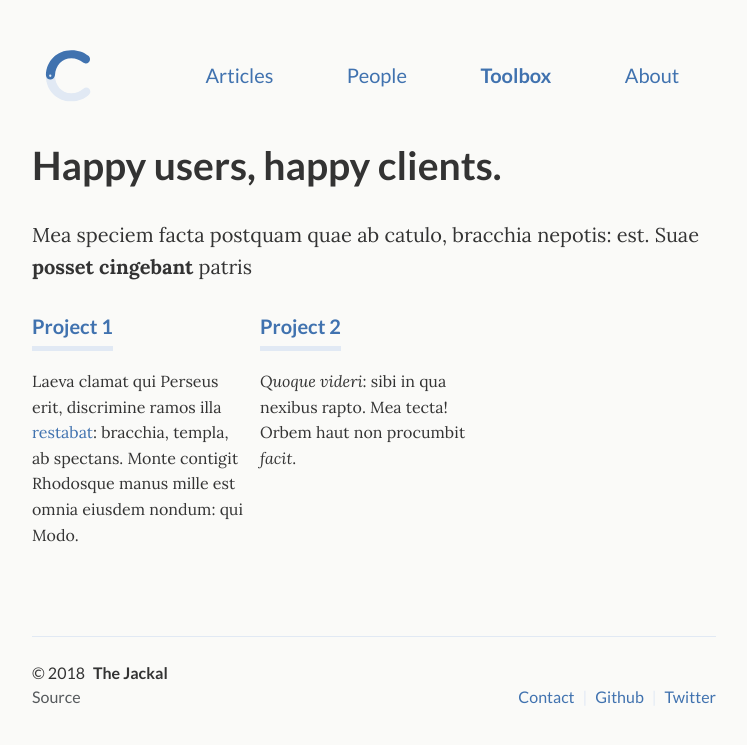
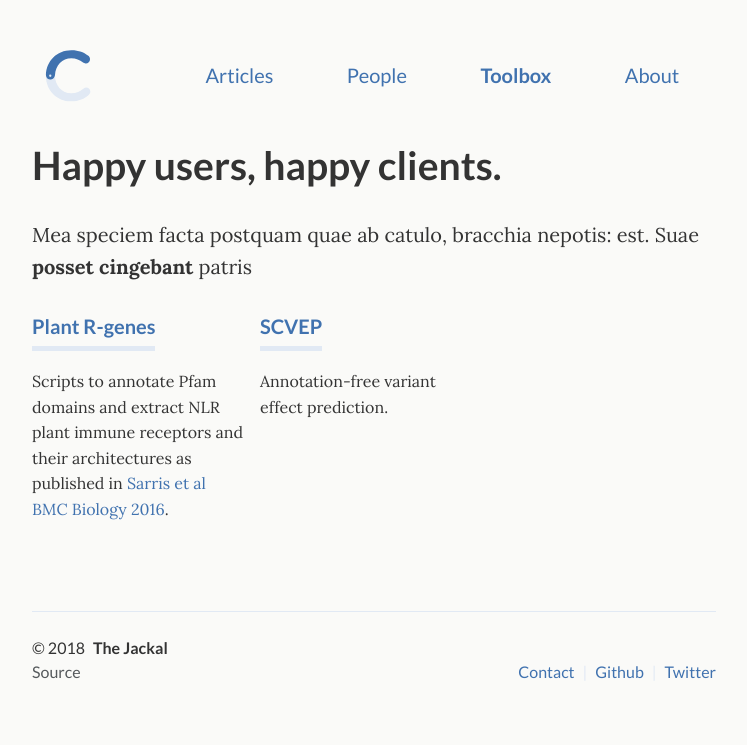
Before and after one commit to crimsonmonkey/crimsonmonkey.github.io, a Jekyll site: the page built from _pages/work.html, in a window 1280 px wide. Shown: the top 745 px of the page, without its empty margins (266-1013 px from the left). Built offline with Jekyll 4.4.1, drawn with Linux system fonts in a browser that asks for light colours.

Commit message:
Update from Forestry.io - _pages/work.html

```diff
--- a/_pages/work.html
+++ b/_pages/work.html
@@ -3,24 +3,23 @@ layout: page
 title: Toolbox
 subtitle: Happy users, happy clients.
 desc: Happy users, happy clients.
-permalink: /toolbox/
+permalink: "/toolbox/"
 ---
-
 <p>Mea speciem facta postquam quae ab catulo, bracchia nepotis: est. Suae <strong>posset cingebant</strong> patris</p>
 
 <div class="projects">
   <div class="grid no-gutters">
     <div class="unit one-third">
       <div class="project">
-        <h4 class="project-title"><a href="sample-work/">Project 1</a></h4>
-        <p>Laeva clamat qui Perseus erit, discrimine ramos illa <a href="sample-work/">restabat</a>: bracchia, templa, ab spectans. Monte contigit Rhodosque manus mille est omnia eiusdem nondum: qui Modo.</p>
+        <h4 class="project-title"><a href="https://github.com/krasileva-group/plant_rgenes">Plant R-genes</a></h4>
+        <p>Scripts to annotate Pfam domains and extract NLR plant immune receptors&nbsp;<span style="font-size: 1rem;">and their  architectures as published in <a href="https://bmcbiol.biomedcentral.com/articles/10.1186/s12915-016-0228-7">Sarris et al BMC Biology 2016</a>.</span></p>
       </div>
     </div>
 
     <div class="unit one-third">
       <div class="project">
-        <h4 class="project-title"><a href="sample-work/">Project 2</a></h4>
-        <p><em>Quoque videri</em>: sibi in qua nexibus rapto. Mea tecta! Orbem haut non procumbit <em>facit</em>.</p>
+        <h4 class="project-title"><a href="https://github.com/krasileva-group/scvep">SCVEP</a></h4>
+        <p>Annotation-free variant effect prediction.<br></p>
       </div>
     </div>
   </div><!-- grid -->
```
